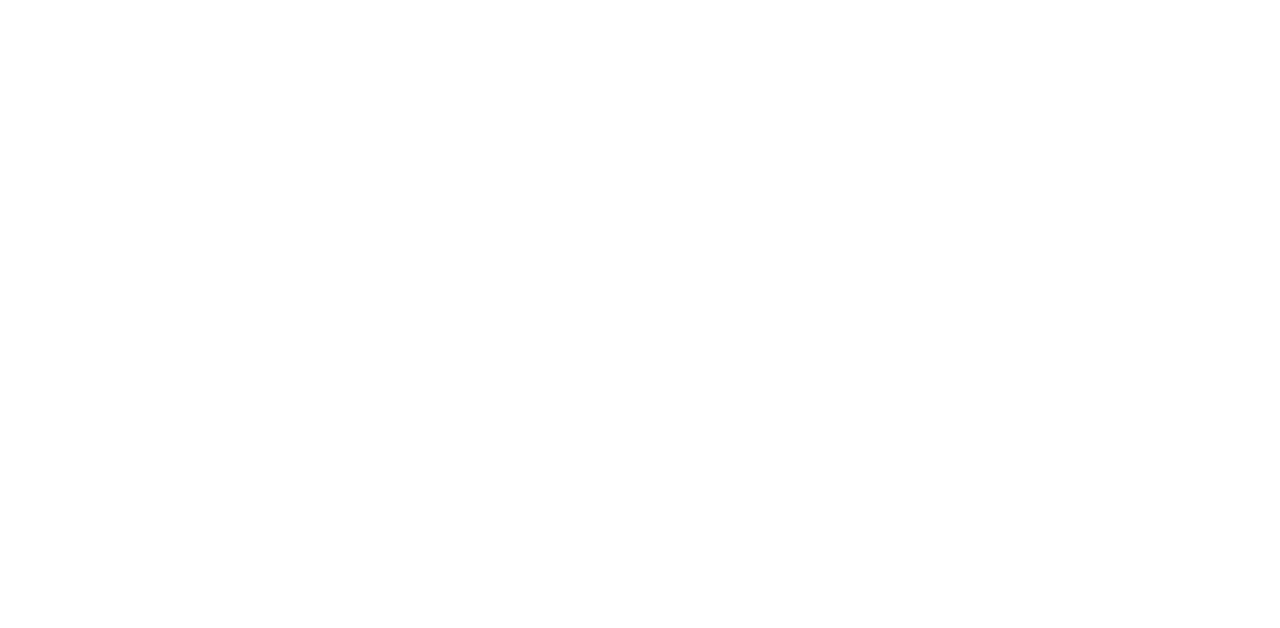
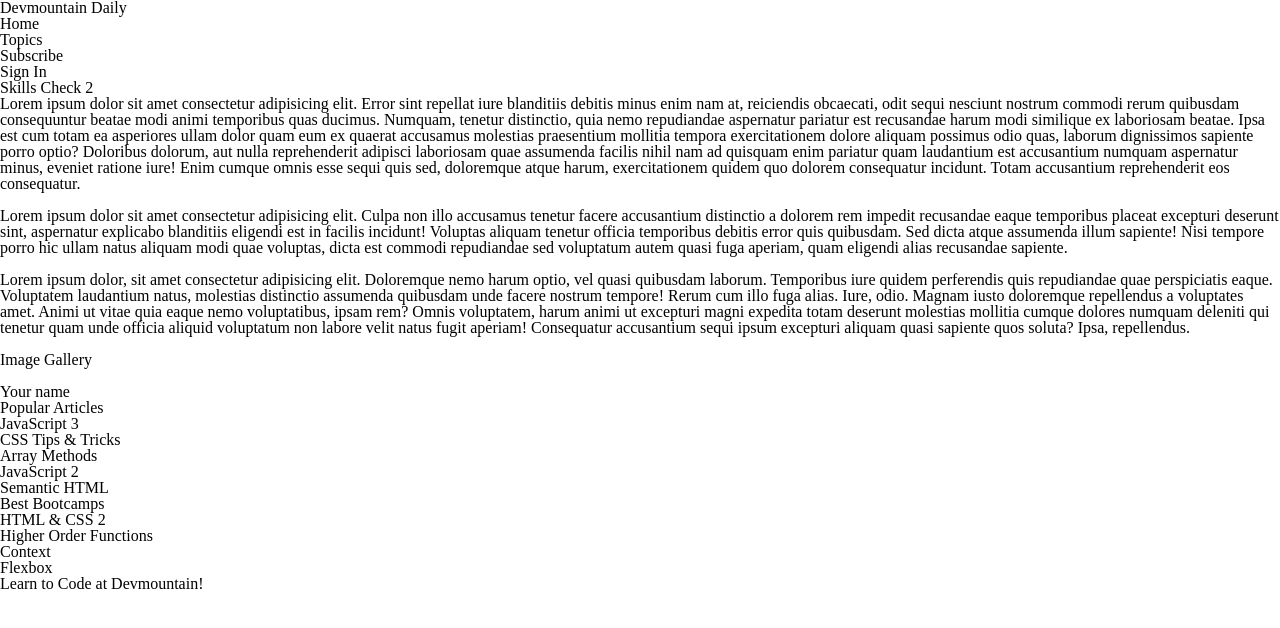
Before and after one commit to adaoj7/wb-assess-2, a website: page html-css/index.html in a window 1280 px wide. Drawn offline with Linux system fonts and the light colour scheme.

Commit message:
css/html updates

```diff
--- a/html-css/index.html
+++ b/html-css/index.html
@@ -4,7 +4,50 @@
     <meta charset="UTF-8" />
     <meta name="viewport" content="width=device-width, initial-scale=1.0" />
     <title>HTML & CSS Part 1</title>
+    <link rel="stylesheet" href="reset.css">
+    <link rel="stylesheet" href="styles.css">
   </head>
-
-  <body></body>
+  <body>
+    <header>
+      <div>Devmountain Daily</div>
+      <div>Home</div>
+      <div>Topics</div>
+      <div>Subscribe</div>
+      <div>Sign In</div>
+    </header>
+    <main>
+      <section>
+        <h2>Skills Check 2</h2>
+        <p>Lorem ipsum dolor sit amet consectetur adipisicing elit. Error sint repellat iure blanditiis debitis minus enim nam at, reiciendis obcaecati, odit sequi nesciunt nostrum commodi rerum quibusdam consequuntur beatae modi animi temporibus quas ducimus. Numquam, tenetur distinctio, quia nemo repudiandae aspernatur pariatur est recusandae harum modi similique ex laboriosam beatae. Ipsa est cum totam ea asperiores ullam dolor quam eum ex quaerat accusamus molestias praesentium mollitia tempora exercitationem dolore aliquam possimus odio quas, laborum dignissimos sapiente porro optio? Doloribus dolorum, aut nulla reprehenderit adipisci laboriosam quae assumenda facilis nihil nam ad quisquam enim pariatur quam laudantium est accusantium numquam aspernatur minus, eveniet ratione iure! Enim cumque omnis esse sequi quis sed, doloremque atque harum, exercitationem quidem quo dolorem consequatur incidunt. Totam accusantium reprehenderit eos consequatur.
+        </p> <br>
+        <p>Lorem ipsum dolor sit amet consectetur adipisicing elit. Culpa non illo accusamus tenetur facere accusantium distinctio a dolorem rem impedit recusandae eaque temporibus placeat excepturi deserunt sint, aspernatur explicabo blanditiis eligendi est in facilis incidunt! Voluptas aliquam tenetur officia temporibus debitis error quis quibusdam. Sed dicta atque assumenda illum sapiente! Nisi tempore porro hic ullam natus aliquam modi quae voluptas, dicta est commodi repudiandae sed voluptatum autem quasi fuga aperiam, quam eligendi alias recusandae sapiente.</p><br>
+        <p>Lorem ipsum dolor, sit amet consectetur adipisicing elit. Doloremque nemo harum optio, vel quasi quibusdam laborum. Temporibus iure quidem perferendis quis repudiandae quae perspiciatis eaque. Voluptatem laudantium natus, molestias distinctio assumenda quibusdam unde facere nostrum tempore! Rerum cum illo fuga alias. Iure, odio. Magnam iusto doloremque repellendus a voluptates amet. Animi ut vitae quia eaque nemo voluptatibus, ipsam rem? Omnis voluptatem, harum animi ut excepturi magni expedita totam deserunt molestias mollitia cumque dolores numquam deleniti qui tenetur quam unde officia aliquid voluptatum non labore velit natus fugit aperiam! Consequatur accusantium sequi ipsum excepturi aliquam quasi sapiente quos soluta? Ipsa, repellendus.</p><br>
+        <h3>Image Gallery</h3>
+      </section>
+      <section>
+        <div>
+          <img src="">
+          <div>Your name</div>
+        </div>
+        <div>
+          <h1>Popular Articles</h1>
+          <ol>
+            <li>JavaScript 3</li>
+            <li>CSS Tips & Tricks</li>
+            <li>Array Methods</li>
+            <li>JavaScript 2</li>
+            <li>Semantic HTML</li>
+            <li>Best Bootcamps</li>
+            <li>HTML & CSS 2</li>
+            <li>Higher Order Functions</li>
+            <li>Context</li>
+            <li>Flexbox</li>
+          </ol>
+        </div>
+      </section>
+    </main>
+    <footer>
+      <div>Learn to Code at Devmountain!</div>
+    </footer>
+  </body>
 </html>
--- /dev/null
+++ b/html-css/reset.css
@@ -0,0 +1,48 @@
+/* http://meyerweb.com/eric/tools/css/reset/
+   v2.0 | 20110126
+   License: none (public domain)
+*/
+
+html, body, div, span, applet, object, iframe,
+h1, h2, h3, h4, h5, h6, p, blockquote, pre,
+a, abbr, acronym, address, big, cite, code,
+del, dfn, em, img, ins, kbd, q, s, samp,
+small, strike, strong, sub, sup, tt, var,
+b, u, i, center,
+dl, dt, dd, ol, ul, li,
+fieldset, form, label, legend,
+table, caption, tbody, tfoot, thead, tr, th, td,
+article, aside, canvas, details, embed,
+figure, figcaption, footer, header, hgroup,
+menu, nav, output, ruby, section, summary,
+time, mark, audio, video {
+	margin: 0;
+	padding: 0;
+	border: 0;
+	font-size: 100%;
+	font: inherit;
+	vertical-align: baseline;
+}
+/* HTML5 display-role reset for older browsers */
+article, aside, details, figcaption, figure,
+footer, header, hgroup, menu, nav, section {
+	display: block;
+}
+body {
+	line-height: 1;
+}
+ol, ul {
+	list-style: none;
+}
+blockquote, q {
+	quotes: none;
+}
+blockquote:before, blockquote:after,
+q:before, q:after {
+	content: '';
+	content: none;
+}
+table {
+	border-collapse: collapse;
+	border-spacing: 0;
+}
--- a/javascript/arrow-functions.js
+++ b/javascript/arrow-functions.js
@@ -95,7 +95,7 @@ function getSaleProducts() {
   let saleProducts = products.map((obj,index) => {
     // return products[index].price =
     // products.push({2:2})
-    obj.price = obj.price *= .75
+    obj.price *= .75
     return obj
   })
   return saleProducts
```
